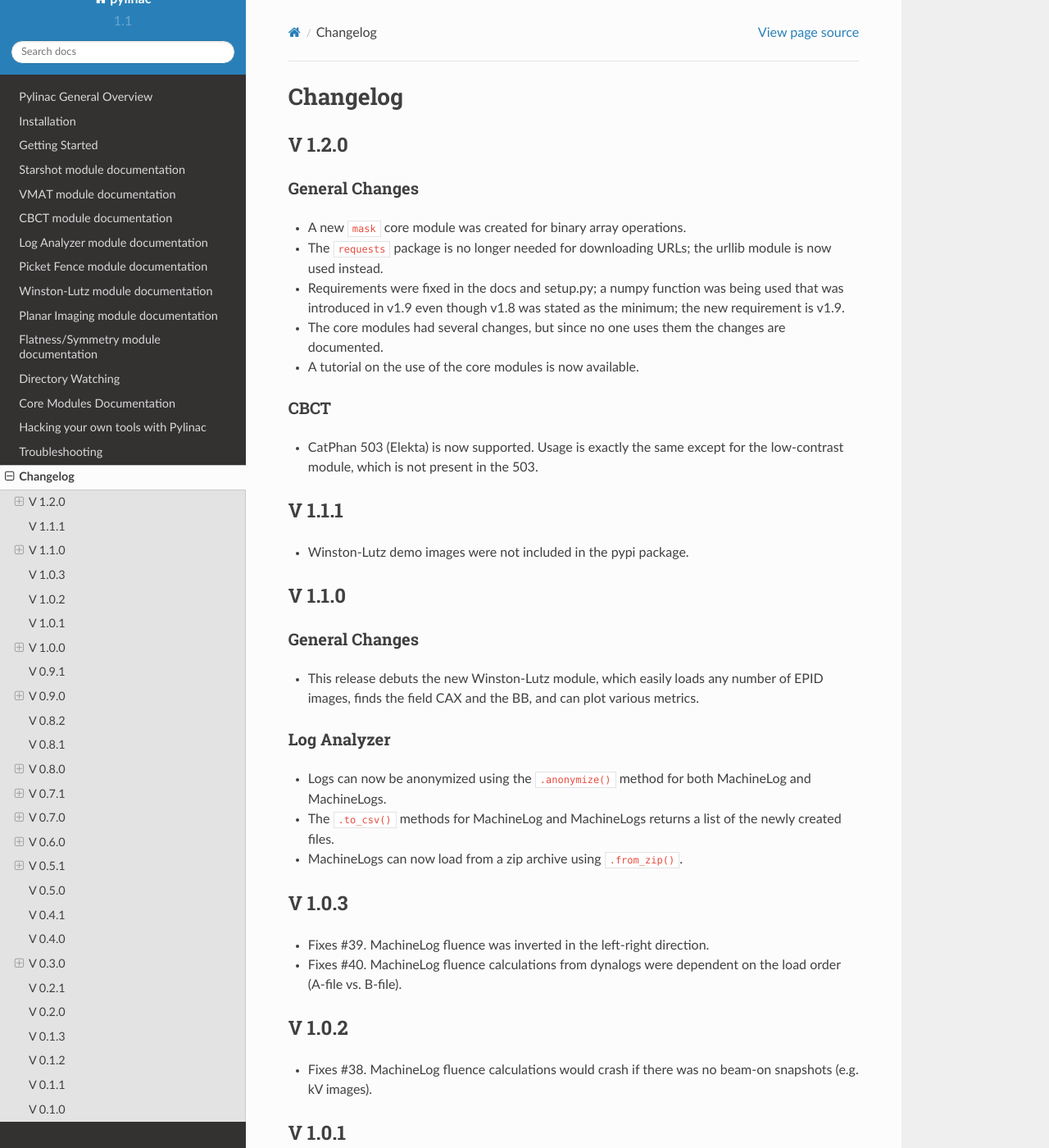
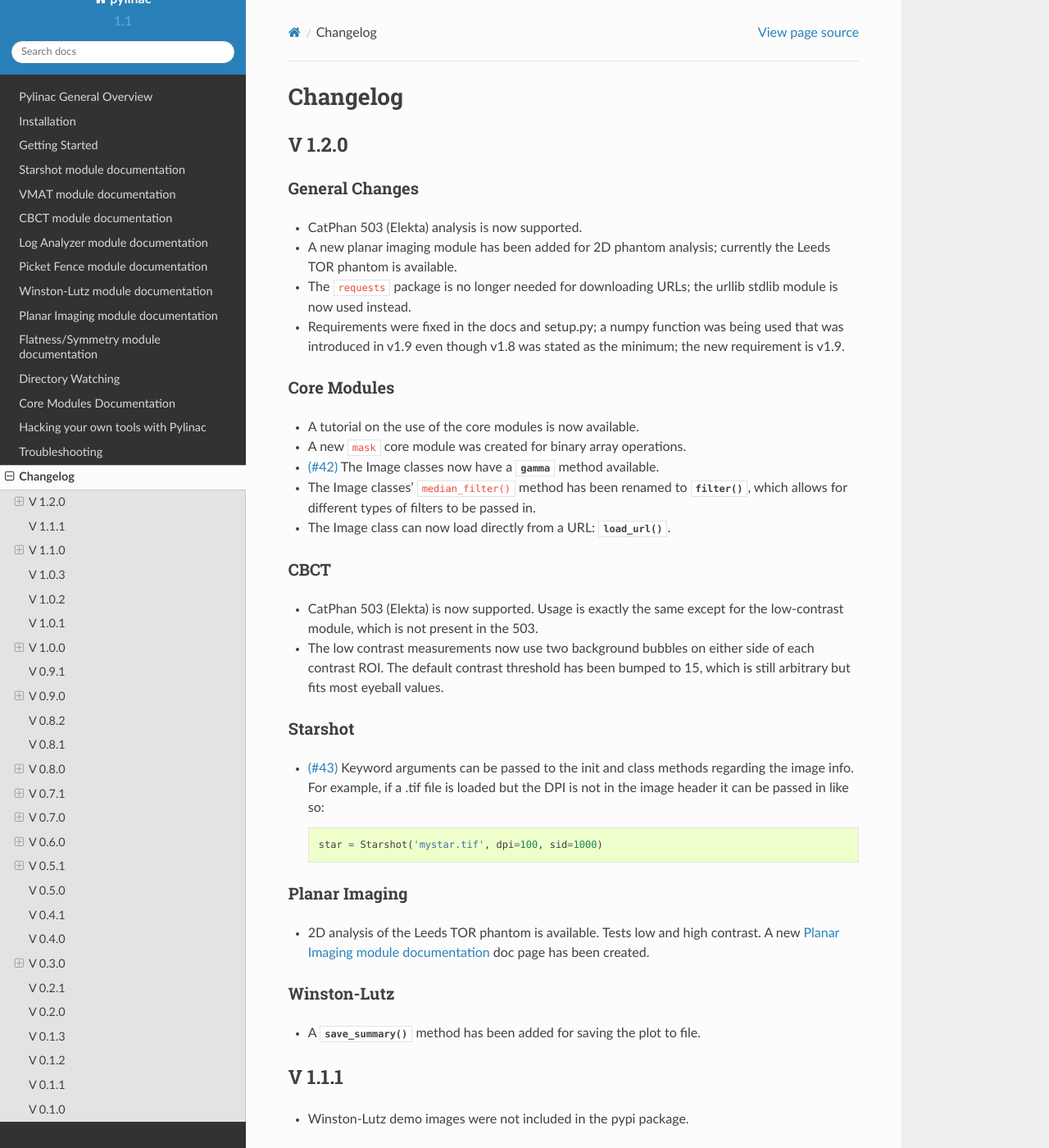
Before and after one commit to jrkerns/pylinac, a Sphinx documentation site: the page built from docs/source/changelog.rst, in a window 1280 px wide and 1400 px high. Shown: the whole window at 82% size. Built offline with Sphinx 7.4.7 and the Read the Docs theme 2.0.0, drawn with Linux system fonts in a browser that asks for light colours.

Commit message:
filled in v1.2 changes

```diff
--- a/docs/source/changelog.rst
+++ b/docs/source/changelog.rst
@@ -9,18 +9,49 @@
 General Changes
 ^^^^^^^^^^^^^^^
 
-* A new ``mask`` core module was created for binary array operations.
-* The ``requests`` package is no longer needed for downloading URLs; the urllib module is now used instead.
+* CatPhan 503 (Elekta) analysis is now supported.
+* A new planar imaging module has been added for 2D phantom analysis; currently the Leeds TOR phantom is available.
+* The ``requests`` package is no longer needed for downloading URLs; the urllib stdlib module is now used instead.
 * Requirements were fixed in the docs and setup.py; a numpy function was being used that was introduced in
   v1.9 even though v1.8 was stated as the minimum; the new requirement is v1.9.
-* The core modules had several changes, but since no one uses them the changes are documented.
+
+Core Modules
+^^^^^^^^^^^^
 * A tutorial on the use of the core modules is now available.
+* A new ``mask`` core module was created for binary array operations.
+* `(#42) <https://github.com/jrkerns/pylinac/issues/42>`_ The Image classes now have a :class:`~pylinac.core.image.ImageMixin.gamma` method available.
+* The Image classes' ``median_filter()`` method has been renamed to :meth:`~pylinac.core.image.ImageMixin.filter`, which allows for different types
+  of filters to be passed in.
+* The Image class can now load directly from a URL: :meth:`~pylinac.core.image.Image.load_url`.
 
 CBCT
 ^^^^
 
 * CatPhan 503 (Elekta) is now supported. Usage is exactly the same except for the low-contrast module, which
   is not present in the 503.
+* The low contrast measurements now use two background bubbles on either side of each contrast ROI. The default contrast
+  threshold has been bumped to 15, which is still arbitrary but fits most eyeball values.
+
+Starshot
+^^^^^^^^
+
+* `(#43) <https://github.com/jrkerns/pylinac/issues/43>`_ Keyword arguments can be passed to the init and class methods regarding the image info. For example,
+  if a .tif file is loaded but the DPI is not in the image header it can be passed in like so:
+
+  .. code-block:: python
+
+     star = Starshot('mystar.tif', dpi=100, sid=1000)
+
+Planar Imaging
+^^^^^^^^^^^^^^
+
+* 2D analysis of the Leeds TOR phantom is available. Tests low and high contrast.
+  A new :ref:`planar_imaging` doc page has been created.
+
+Winston-Lutz
+^^^^^^^^^^^^
+
+* A :meth:`~pylinac.winston_lutz.WinstonLutz.save_summary` method has been added for saving the plot to file.
 
 V 1.1.1
 -------
```
